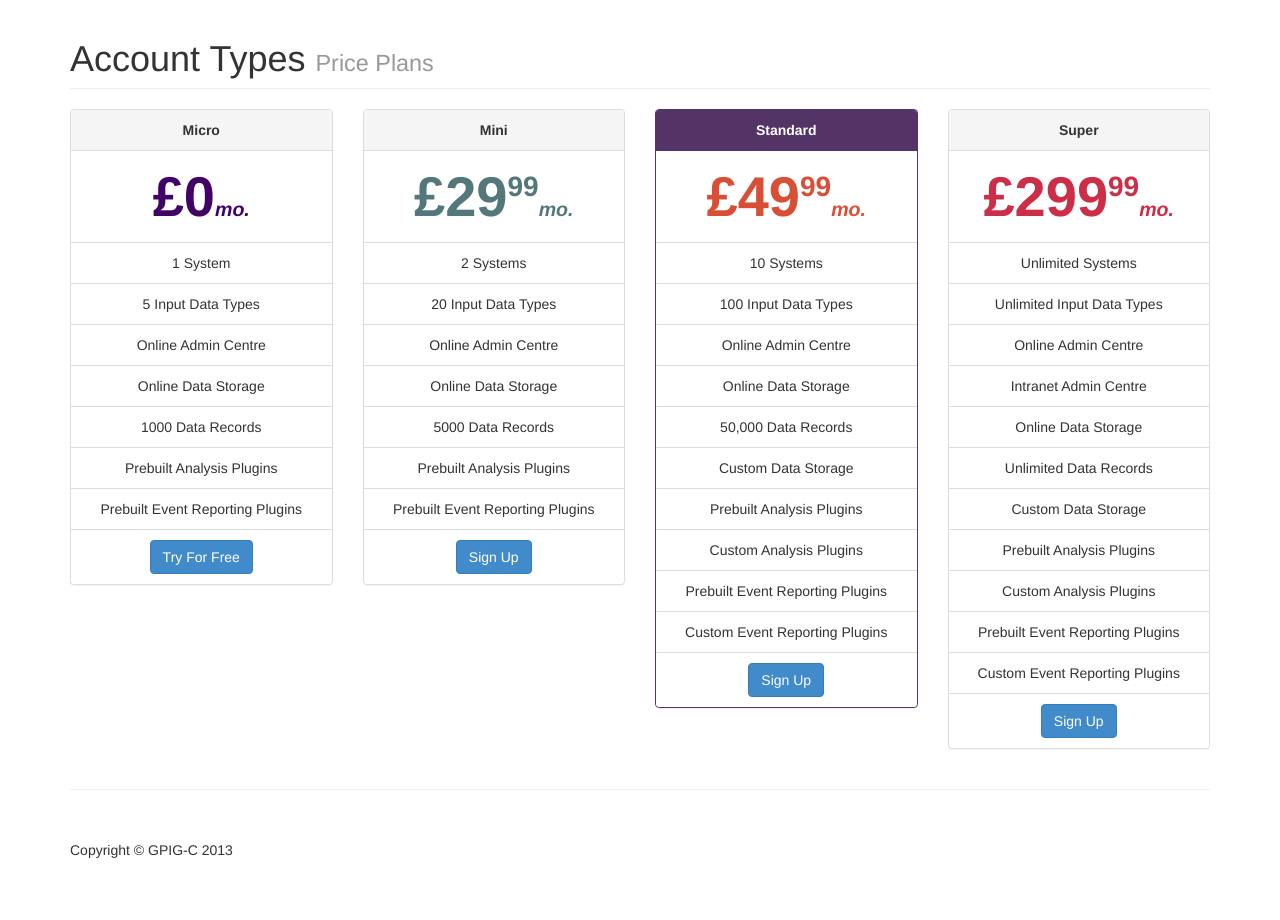
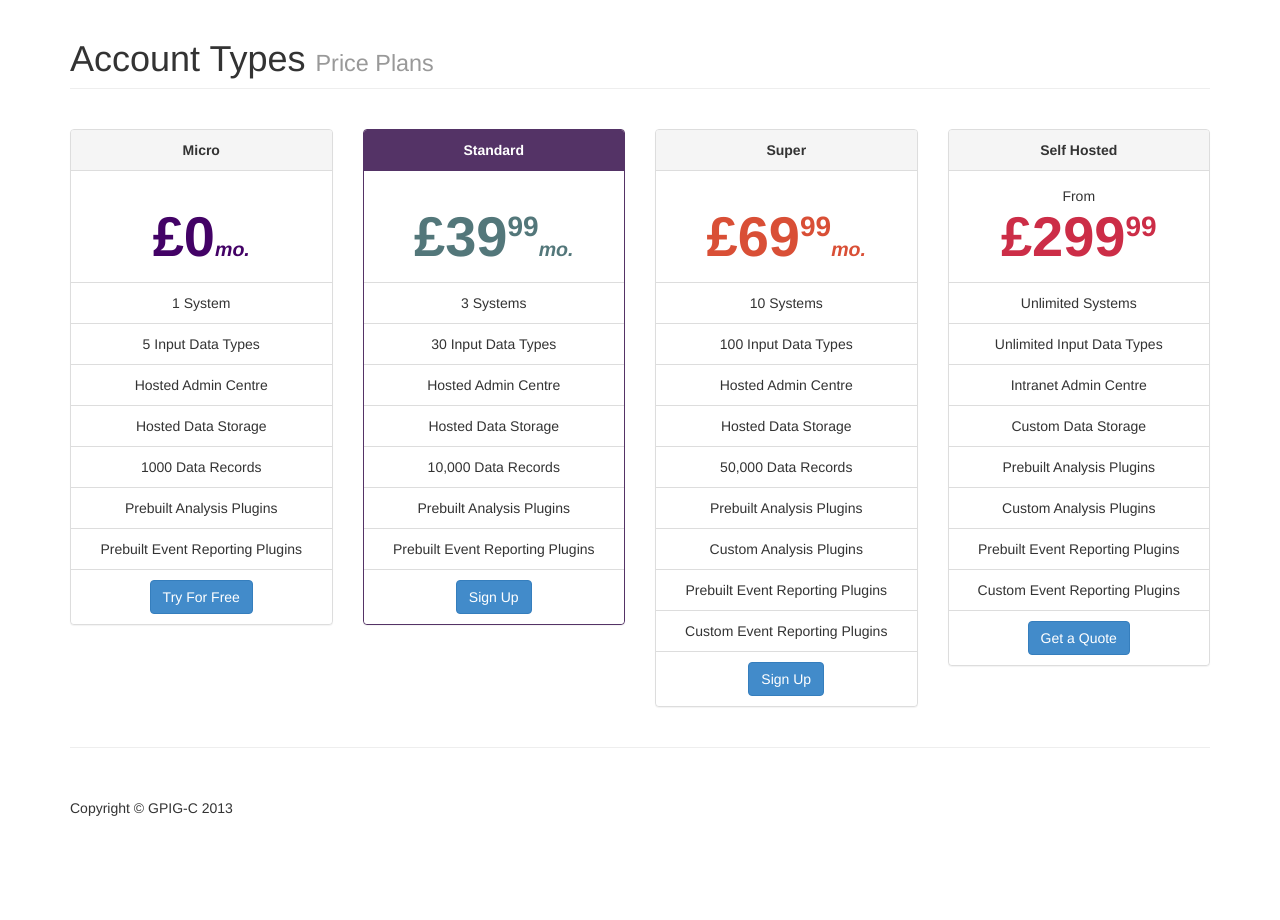
Before and after one commit to sftrabbit/gpig-c, a PHP site: page /pricing.html in a window 1280 px wide. Shown: the part 51-971 px from the top of the page. After the commit the page ends 867 px from the top, so only its background shows below. Run offline with PHP 8.4, Linux system fonts and the light colour scheme.

Commit message:
Change Pricing to include non hosted account

```diff
--- a/PrototypeAdminCentre/modern-business/css/custom-gpig.css
+++ b/PrototypeAdminCentre/modern-business/css/custom-gpig.css
@@ -64,8 +64,12 @@ h3.h3_4 {
 }
 
 .panel-primary > .panel-heading {
-    background-color: #543366 !important;
-    border-color: #543366 !important;
+    background-color: #543366;
+    border-color: #543366;
+}
+
+.panel{
+    margin-top: 20px;
 }
 
 .panel-primary {
@@ -98,3 +102,20 @@ h3.h3_4 {
     background-color: #3c7478;
     border: 5px solid #304d4d;
 }
+
+.tab-content{
+    padding: 0 20px;
+}
+
+.nav-tabs a:hover{
+    color: #cc2d47;
+}
+
+.nav-tabs > li.active > a{
+    color: #cc2d47;
+}
+
+.nav-tabs a{
+    font-weight: bold;
+    color: #456365;
+}
--- a/PrototypeAdminCentre/modern-business/pricing.html
+++ b/PrototypeAdminCentre/modern-business/pricing.html
@@ -58,13 +58,13 @@
           <strong>Micro</strong>
         </div>
         <div class="panel-body">
-          <h3 class="panel-title price h3_1">£0<span class="price-month">mo.</span></h3>
+            &nbsp; <h3 class="panel-title price h3_1">£0<span class="price-month">mo.</span></h3>
         </div>
         <ul class="list-group">
           <li class="list-group-item">1 System</li>
           <li class="list-group-item">5 Input Data Types</li>
-          <li class="list-group-item">Online Admin Centre</li>
-            <li class="list-group-item">Online Data Storage</li>
+          <li class="list-group-item">Hosted Admin Centre</li>
+            <li class="list-group-item">Hosted Data Storage</li>
             <li class="list-group-item">1000 Data Records</li>
             <li class="list-group-item">Prebuilt Analysis Plugins</li>
             <li class="list-group-item">Prebuilt Event Reporting Plugins</li>
@@ -73,19 +73,19 @@
       </div>
     </div>
     <div class="col-sm-3">
-      <div class="panel panel-default text-center">
+      <div class="panel panel-primary text-center">
         <div class="panel-heading">
-          <strong>Mini</strong>
+          <strong>Standard</strong>
         </div>
         <div class="panel-body">
-          <h3 class="panel-title price h3_4">£29<span class="price-cents">99</span><span class="price-month">mo.</span></h3>
+            &nbsp; <h3 class="panel-title price h3_4">£39<span class="price-cents">99</span><span class="price-month">mo.</span></h3>
         </div>
           <ul class="list-group">
-              <li class="list-group-item">2 Systems</li>
-              <li class="list-group-item">20 Input Data Types</li>
-              <li class="list-group-item">Online Admin Centre</li>
-              <li class="list-group-item">Online Data Storage</li>
-              <li class="list-group-item">5000 Data Records</li>
+              <li class="list-group-item">3 Systems</li>
+              <li class="list-group-item">30 Input Data Types</li>
+              <li class="list-group-item">Hosted Admin Centre</li>
+              <li class="list-group-item">Hosted Data Storage</li>
+              <li class="list-group-item">10,000 Data Records</li>
               <li class="list-group-item">Prebuilt Analysis Plugins</li>
               <li class="list-group-item">Prebuilt Event Reporting Plugins</li>
               <li class="list-group-item"><a class="btn btn-primary" href="signup1.html">Sign Up</a></li>
@@ -93,20 +93,19 @@
       </div>
     </div>
     <div class="col-sm-3">
-      <div class="panel panel-primary text-center">
+      <div class="panel panel-default text-center">
         <div class="panel-heading">
-          <strong>Standard</strong>
+          <strong>Super</strong>
         </div>
         <div class="panel-body">
-          <h3 class="panel-title price h3_3">£49<span class="price-cents">99</span><span class="price-month">mo.</span></h3>
+          &nbsp; <h3 class="panel-title price h3_3">£69<span class="price-cents">99</span><span class="price-month">mo.</span></h3>
         </div>
           <ul class="list-group">
               <li class="list-group-item">10 Systems</li>
               <li class="list-group-item">100 Input Data Types</li>
-              <li class="list-group-item">Online Admin Centre</li>
-              <li class="list-group-item">Online Data Storage</li>
+              <li class="list-group-item">Hosted Admin Centre</li>
+              <li class="list-group-item">Hosted Data Storage</li>
               <li class="list-group-item">50,000 Data Records</li>
-              <li class="list-group-item">Custom Data Storage</li>
               <li class="list-group-item">Prebuilt Analysis Plugins</li>
               <li class="list-group-item">Custom Analysis Plugins</li>
               <li class="list-group-item">Prebuilt Event Reporting Plugins</li>
@@ -118,24 +117,21 @@
     <div class="col-sm-3">
       <div class="panel panel-default text-center">
         <div class="panel-heading">
-          <strong>Super</strong>
+          <strong>Self Hosted</strong>
         </div>
         <div class="panel-body">
-          <h3 class="panel-title price h3_2">£299<span class="price-cents">99</span><span class="price-month">mo.</span></h3>
+          From <h3 class="panel-title price h3_2">£299</span><span class="price-cents">99</span></h3>
         </div>
           <ul class="list-group">
               <li class="list-group-item">Unlimited Systems</li>
               <li class="list-group-item">Unlimited Input Data Types</li>
-              <li class="list-group-item">Online Admin Centre</li>
               <li class="list-group-item">Intranet Admin Centre</li>
-              <li class="list-group-item">Online Data Storage</li>
-              <li class="list-group-item">Unlimited Data Records</li>
               <li class="list-group-item">Custom Data Storage</li>
               <li class="list-group-item">Prebuilt Analysis Plugins</li>
               <li class="list-group-item">Custom Analysis Plugins</li>
               <li class="list-group-item">Prebuilt Event Reporting Plugins</li>
               <li class="list-group-item">Custom Event Reporting Plugins</li>
-              <li class="list-group-item"><a class="btn btn-primary" href="signup1.html">Sign Up</a></li>
+              <li class="list-group-item"><a class="btn btn-primary" href="contact.php">Get a Quote</a></li>
           </ul>
       </div>
     </div>
```
